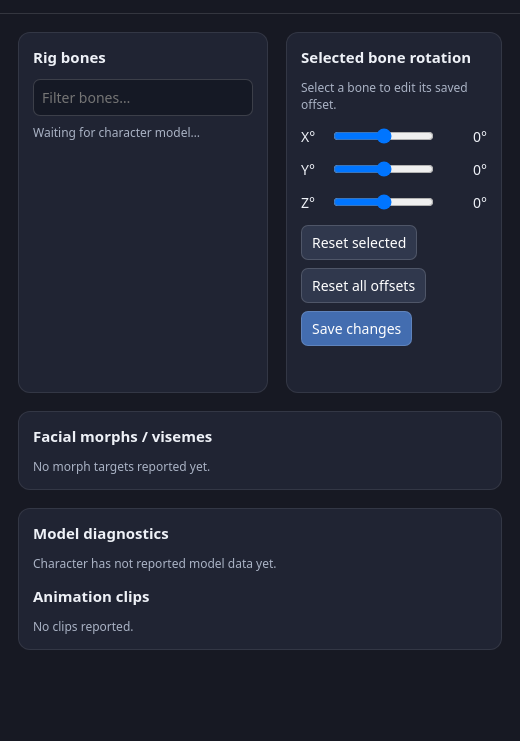
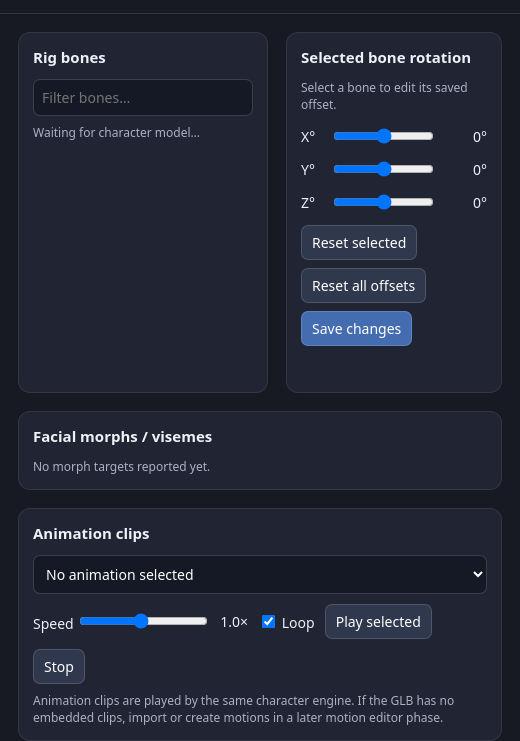
Before and after one commit to saeedhub101/Test, an Electron app: page src/character-settings.html in a window 520 px wide. Shown: the part 67-808 px from the top of the page. Drawn offline with Linux system fonts and the light colour scheme; no server answers.

Commit message:
Add controls for embedded GLB animation clips and playback speed

```diff
--- a/src/character-settings.html
+++ b/src/character-settings.html
@@ -16,6 +16,13 @@
 <div class="axis"><label for="rz">Z°</label><input id="rz" type="range" min="-180" max="180" value="0"><output id="rzv">0°</output></div>
 <div class="row"><button id="reset-bone">Reset selected</button><button id="reset-all">Reset all offsets</button><button id="save" class="active">Save changes</button></div><div id="status" role="status"></div></section>
 <section class="full"><h2>Facial morphs / visemes</h2><div id="morphs"><div class="muted">No morph targets reported yet.</div></div></section>
+<section class="full"><h2>Animation clips</h2>
+<div style="display:flex;gap:10px;align-items:center;flex-wrap:wrap">
+<select id="clip-select" style="min-width:220px;padding:8px;background:#151925;color:white;border:1px solid #ffffff2a;border-radius:7px"><option value="">No animation selected</option></select>
+<label>Speed <input id="clip-speed" type="range" min="0.1" max="2" step="0.1" value="1"></label><output id="clip-speed-value">1.0×</output>
+<label><input id="clip-loop" type="checkbox" checked> Loop</label>
+<button id="clip-play">Play selected</button><button id="clip-stop">Stop</button>
+</div><div class="muted" style="margin-top:8px">Animation clips are played by the same character engine. If the GLB has no embedded clips, import or create motions in a later motion editor phase.</div></section>
 <section class="full"><h2>Model diagnostics</h2><div id="model-state" class="muted">Character has not reported model data yet.</div><div id="mesh-list"></div><h2 style="margin-top:14px">Animation clips</h2><div id="clips" class="muted">No clips reported.</div></section>
 </main>
 <script src="./character-settings.js"></script>
```
